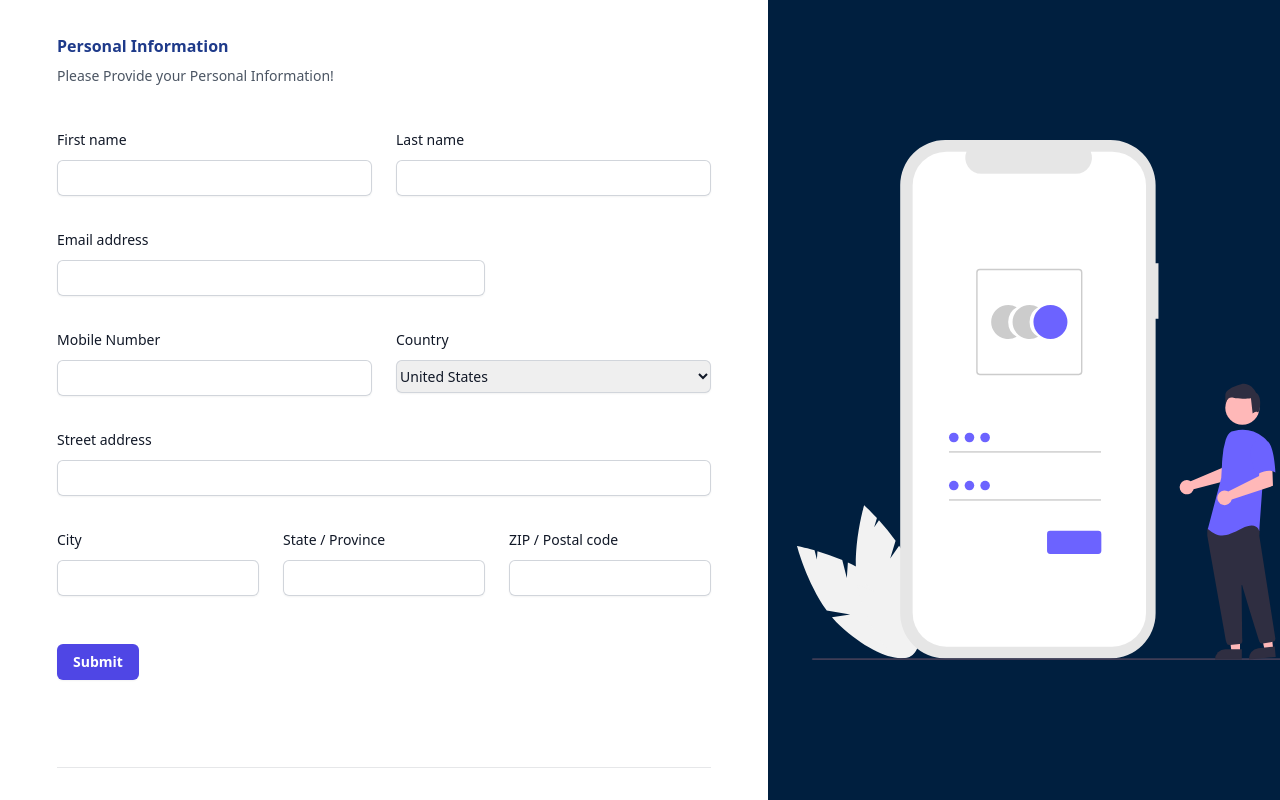
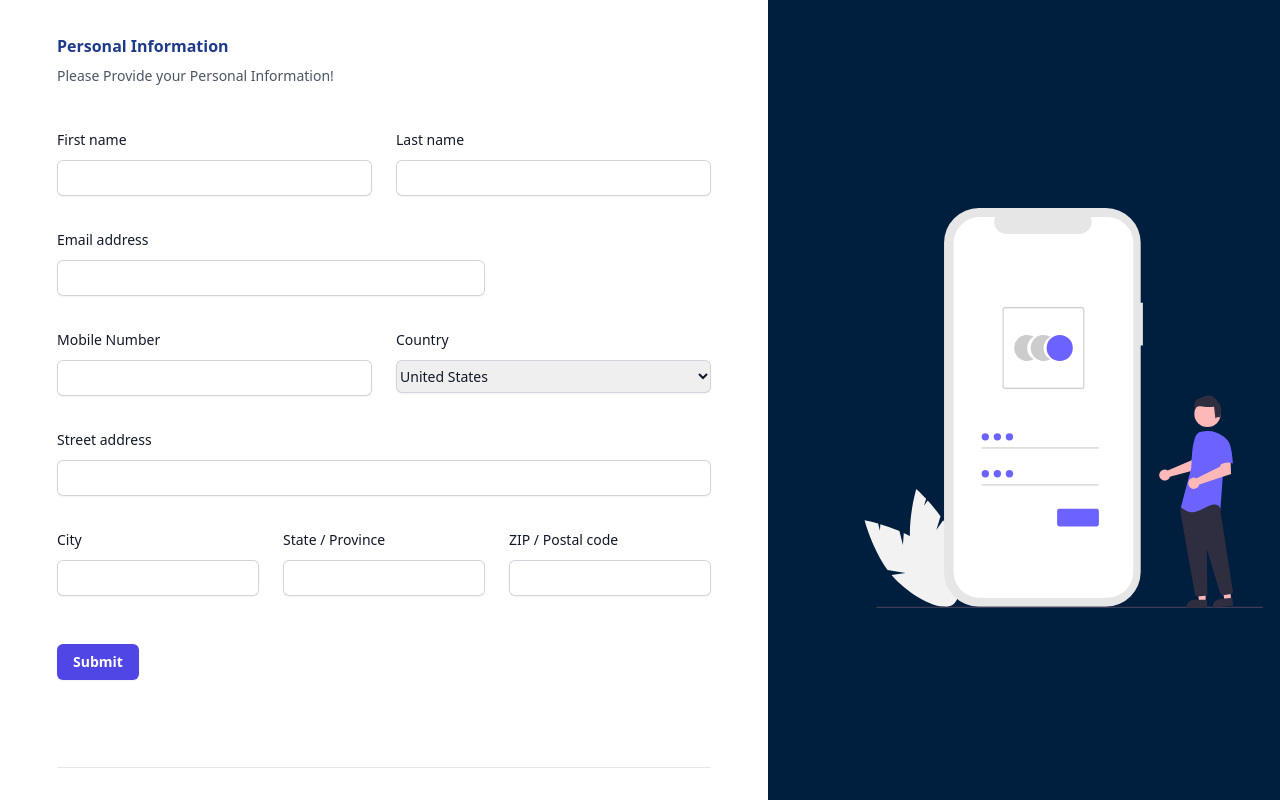
Before and after one commit to Sushant1805/TocActivity, a plain HTML site: page index.html in a window 1280 px wide. Shown: the top 800 px of the page. Drawn offline with nearby package versions, Linux system fonts and the light colour scheme.

Commit message:
Add files via upload

```diff
--- a/style.css
+++ b/style.css
@@ -24,10 +24,12 @@
     box-sizing: border-box;
 }
 
-.login-img {
-    width: 90%;
-    max-width: 40rem;
-    height: auto;
+.login-img{
+    margin-top: 1rem;
+    margin-left: 1em;
+
+    width: 40rem;
+    height: 25rem;
 }
 
 
```
